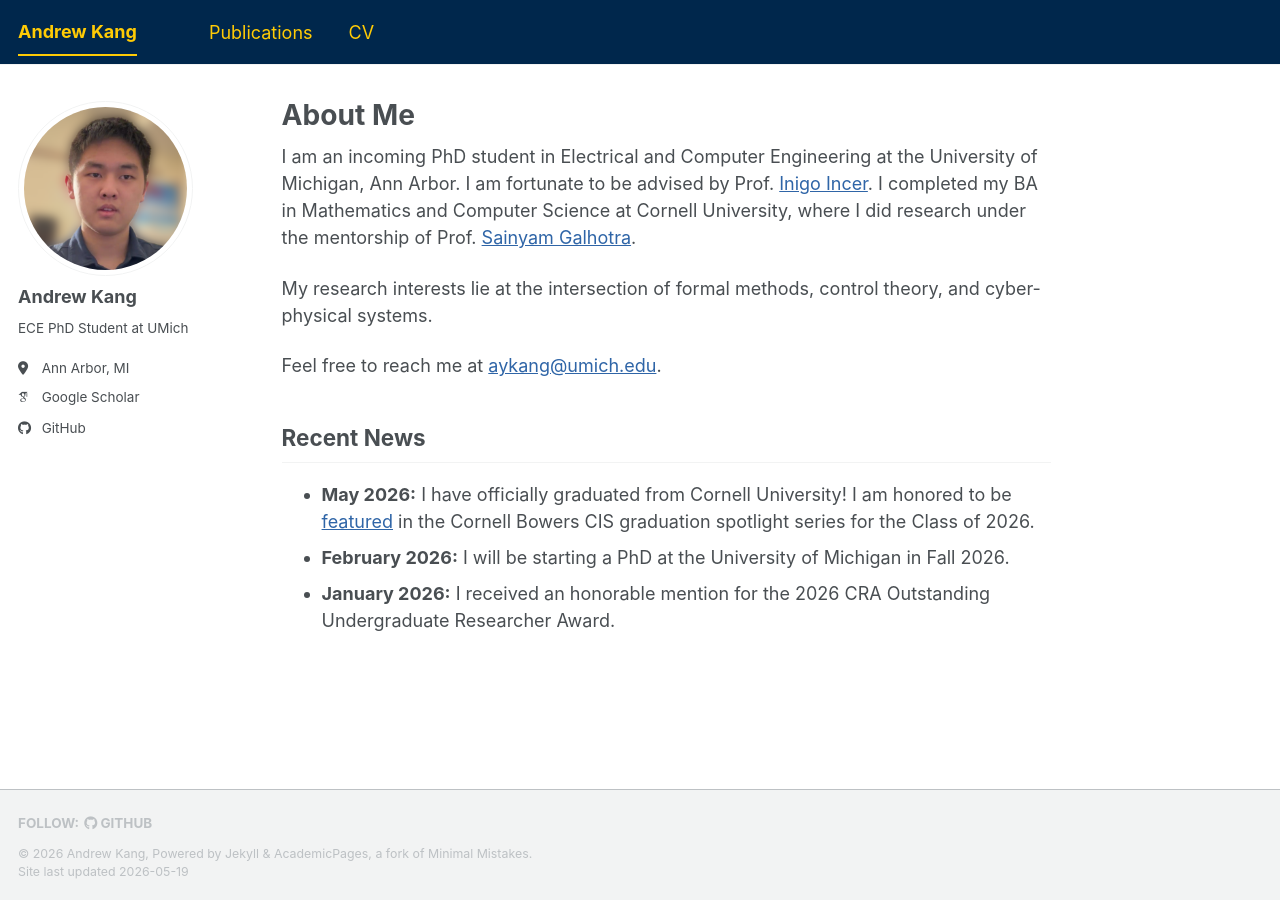
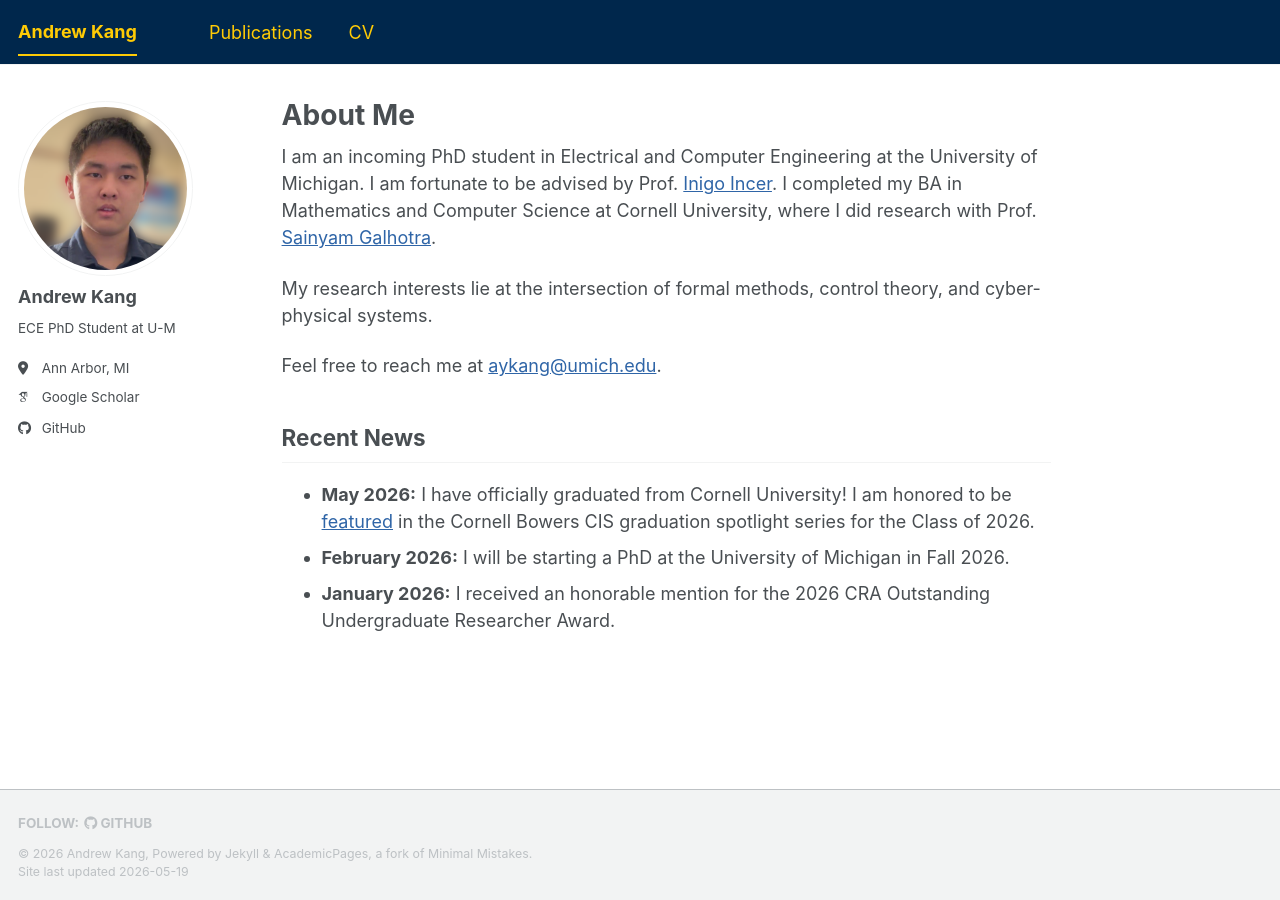
Before and after one commit to andrew-kang/andrew-kang.github.io, a Jekyll site: the page built from _pages/about.md, in a window 1280 px wide. Built offline with Jekyll 4.4.1, drawn with Linux system fonts in a browser that asks for light colours; some web fonts are replaced; a script bundle is joined from its source files by our own code; library files that are not in the unit come from our copies.

Commit message:
fix: changes for brevity

```diff
--- a/_config.yml
+++ b/_config.yml
@@ -26,7 +26,7 @@
   avatar           : "profile.png"
   name             : "Andrew Kang"
   pronouns         : # example: "she/her"
-  bio              : "ECE PhD Student at UMich"
+  bio              : "ECE PhD Student at U-M"
   employer         : # "University of Michigan"
   location         : "Ann Arbor, MI"
   uri              : # URL
--- a/_pages/about.md
+++ b/_pages/about.md
@@ -7,7 +7,7 @@
   - /about.html
 ---
 
-I am an incoming PhD student in Electrical and Computer Engineering at the University of Michigan, Ann Arbor. I am fortunate to be advised by Prof. [Inigo Incer](https://iincer.github.io/). I completed my BA in Mathematics and Computer Science at Cornell University, where I did research under the mentorship of Prof. [Sainyam Galhotra](https://sainyamgalhotra.com/).
+I am an incoming PhD student in Electrical and Computer Engineering at the University of Michigan. I am fortunate to be advised by Prof. [Inigo Incer](https://iincer.github.io/). I completed my BA in Mathematics and Computer Science at Cornell University, where I did research with Prof. [Sainyam Galhotra](https://sainyamgalhotra.com/).
 
 My research interests lie at the intersection of formal methods, control theory, and cyber-physical systems.
 
```
